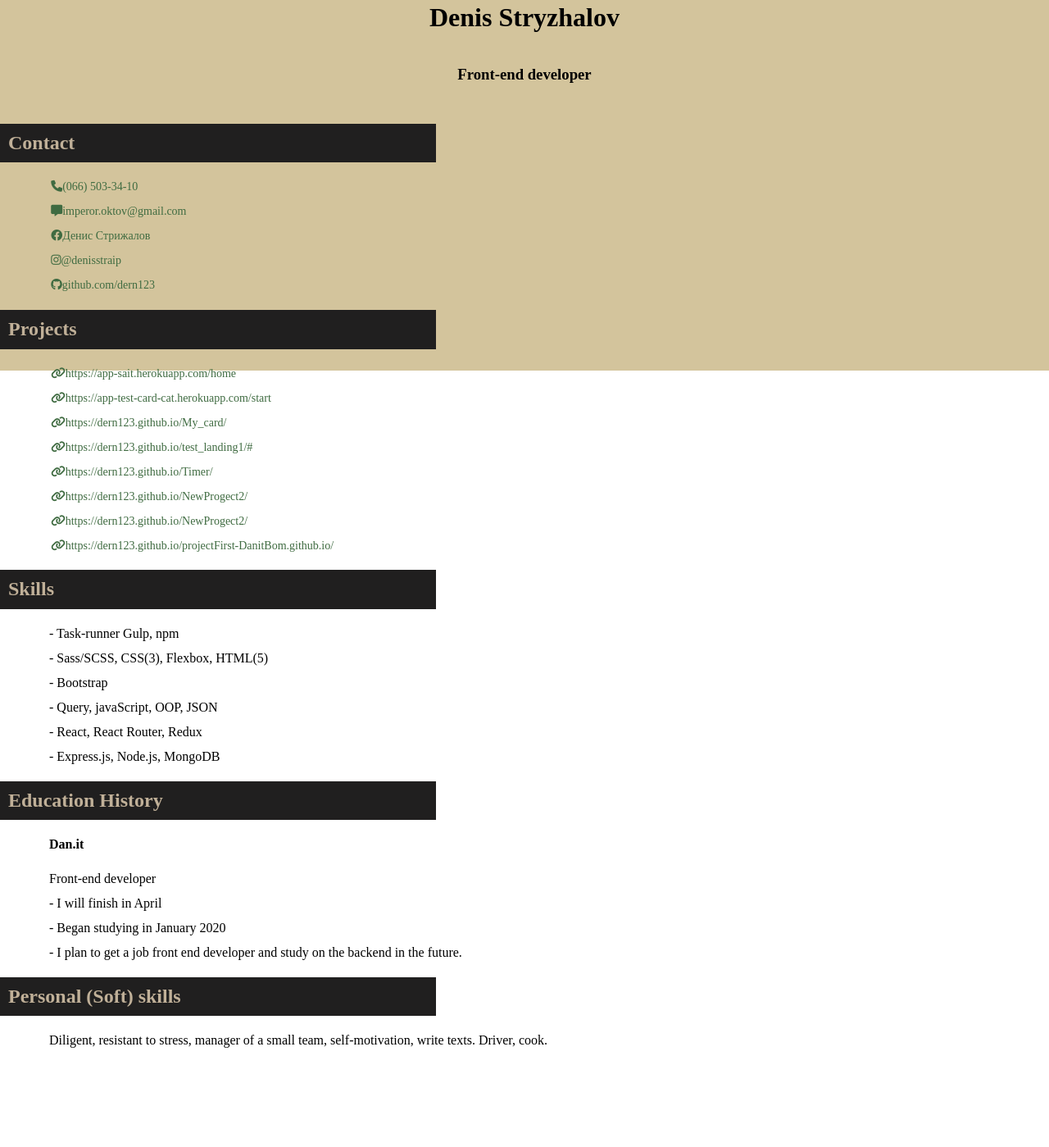
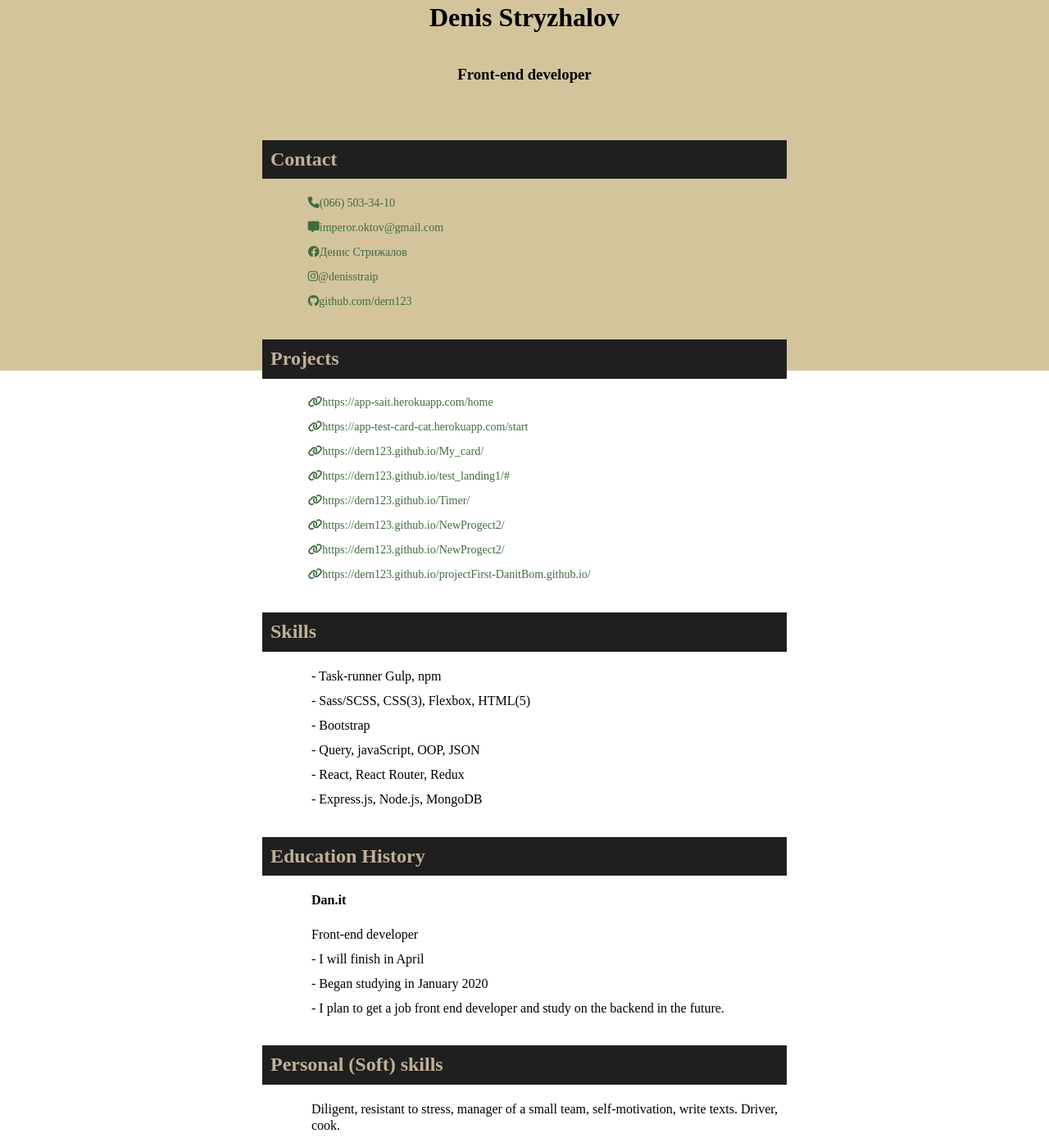
Before and after one commit to dern123/denis-cv, a plain HTML site: page index.html in a window 1280 px wide. Shown: the part 348-1747 px from the top of the page at 82% size. Before the commit the page ends 1643 px from the top, so only its background shows below. Drawn offline with nearby package versions, Linux system fonts and the light colour scheme.

Commit message:
second com

```diff
--- a/index.html
+++ b/index.html
@@ -12,6 +12,7 @@
 </head>
 <body>
     <section class='box__greate-bg'></section>
+    <div class='content'>
         <section class="avatar__section">
             <div class='image__box'>
                  <picture>
@@ -21,17 +22,17 @@
            <h1>Denis Stryzhalov</h1>
            <h3>Front-end developer</h3>
         </section>
-    <section class='contact__section'>
+        <section class='content__section'>
             <h2 class='heading'>Contact</h2>
             <ul class='contact__section-list'>
                 <li class='contact-item'>
                     <p class='del' name="phone-number">
-                    <a class='link' href="+380665033410"><i class="fa-solid fa-phone"></i>(066) 503-34-10</a>
+                        <span  class='link' ><i class="fa-solid fa-phone"></i>(066) 503-34-10</span>
                     </p>
                 </li>
                 <li class='contact-item'>
     <p class='del' name="mail">
-                    <a class='link' href="imperor.oktov@gmail.com"><i class="fa-solid fa-message"></i>imperor.oktov@gmail.com</a>
+                        <span  class='link'><i class="fa-solid fa-message"></i>imperor.oktov@gmail.com</span>
                     </p>
                 </li>
                 <li class='contact-item'>
@@ -52,7 +53,7 @@
             </ul>
 
         </section>
-    <section class='contact__section'>
+        <section class='content__section'>
             <h2 class='heading'>Projects</h2>
             <ul class='contact__section-list'>
                 <li class='contact-item'>
@@ -97,7 +98,8 @@
 
             </li>
             </ul>
-    <section>
+        </section>
+        <section class='content__section'>
             <h2 class='heading'>Skills</h2>
             <ul><li class='text-item'>- Task-runner Gulp, npm</li>
             <li class='text-item'>- Sass/SCSS, CSS(3), Flexbox, HTML(5)</li>
@@ -107,7 +109,7 @@
             <li class='text-item'>- Express.js, Node.js,  MongoDB</li>
         </ul>
         </section>
-    <section>
+        <section class='content__section'>
             <h2 class='heading'>Education History</h2>
             <ul>
                 <h4 class='text-item'>Dan.it</h4>
@@ -120,10 +122,11 @@
             </li>
         </ul>
         </section>
-    <section>
+        <section class='content__section'>
             <h2 class='heading'>Personal (Soft) skills </h2>
             <p class='text'>Diligent, resistant to stress, manager of a small team,  self-motivation, write texts.
                 Driver, cook.</p>
         </section>
+    </div>
 </body>
 </html>
--- a/style.css
+++ b/style.css
@@ -7,6 +7,13 @@
   height: 100vh;
   color: rgb(63, 107, 65);
   z-index: -1;
+}
+
+.content {
+  display: flex;
+  flex-direction: column;
+  align-items: center;
+  justify-content: center;
 }
 
 .avatar__section {
@@ -20,7 +27,7 @@
 .heading {
   font-weight: bold;
   background-color: rgb(32, 31, 31);
-  width: 40%;
+  /* width: 40%; */
   color: rgb(192, 176, 152);
   padding: 10px;
 }
@@ -34,7 +41,8 @@
   height: 300px;
 }
 
-.contact__section {
+.content__section {
+  width: 50%;
 }
 .contact__section-list {
 }
```
Lines whose indentation alone changed are shown as unchanged.
